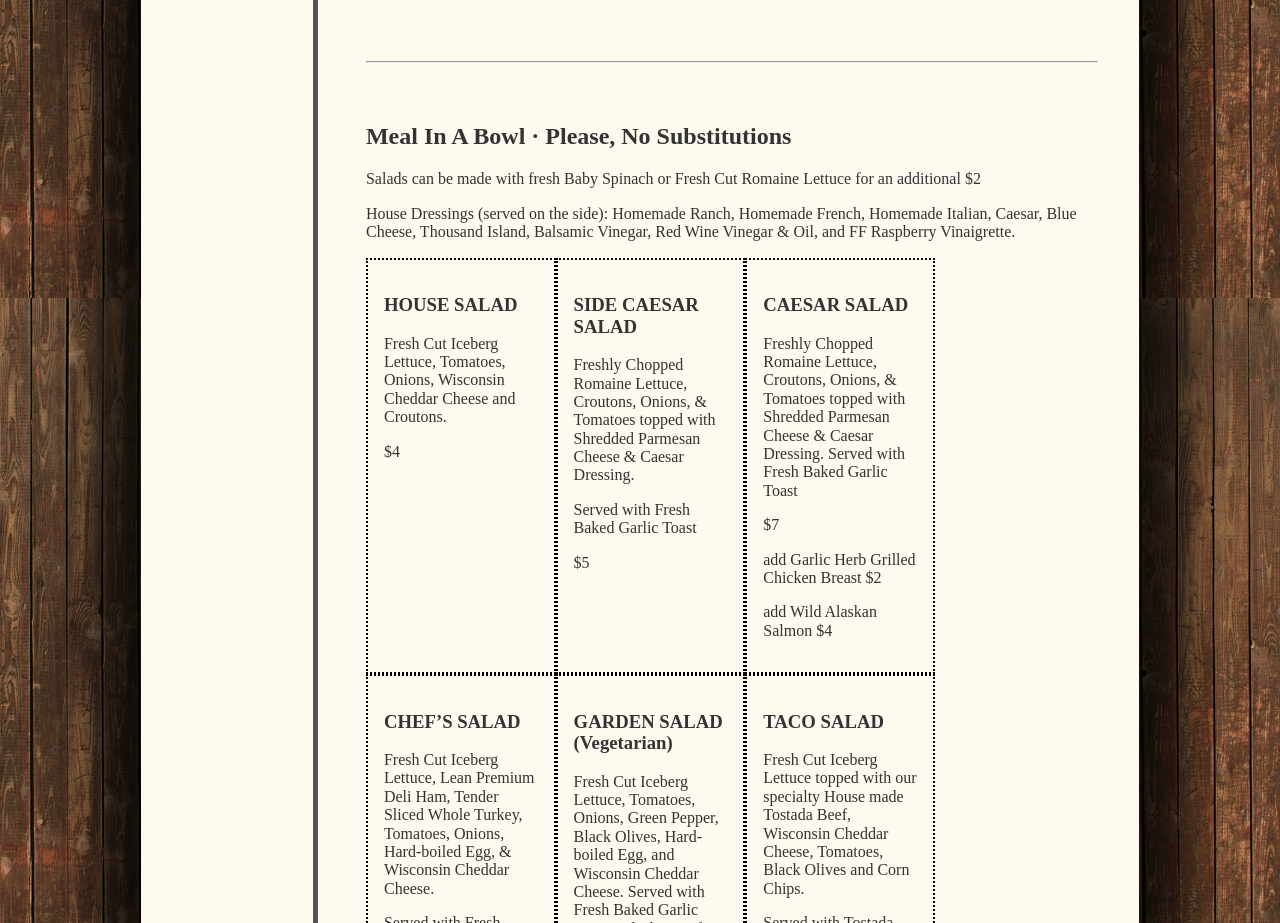
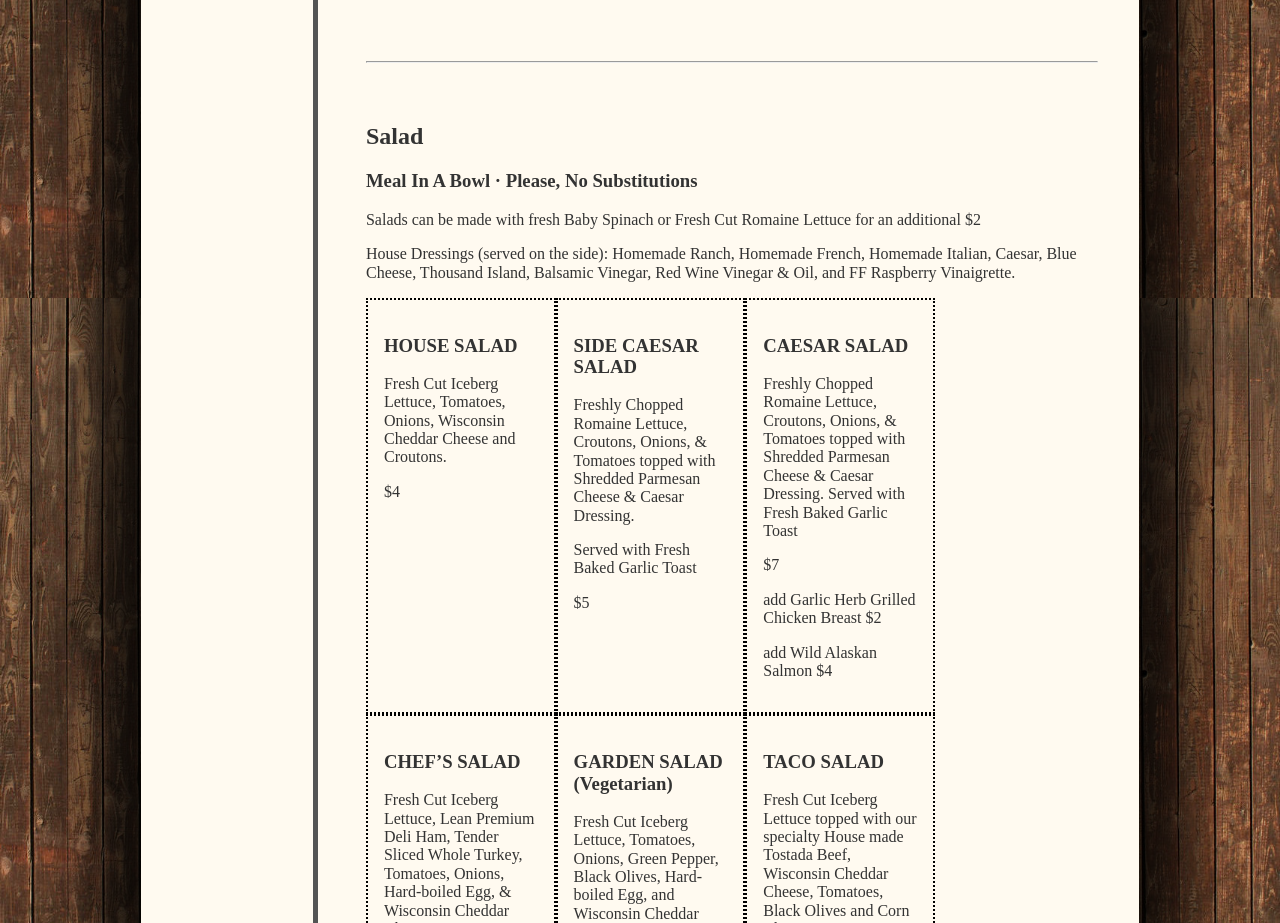
Before and after one commit to Sylverena/ambassdor-redesign, a website built with Parcel: page menu.html in a window 1280 px wide. Shown: the part 4984-5907 px from the top of the page. Built offline with nearby package versions, Linux system fonts and the light colour scheme.

Commit message:
fixed title

```diff
--- a/js/menu-control.js
+++ b/js/menu-control.js
@@ -1,4 +1,5 @@
 $(document).ready(function () {
+$('input').prop('checked', true);
 
   function checkAllBox()
   {
--- a/menu.html
+++ b/menu.html
@@ -287,7 +287,8 @@
         <hr>
       </div>
       <div class="menu-section salad">
-        <h2> Meal In A Bowl &middot; Please, No Substitutions</h2>
+        <h2> Salad</h2>
+        <h3>Meal In A Bowl &middot; Please, No Substitutions</h3>
         <p>Salads can be made with fresh Baby Spinach or Fresh Cut Romaine Lettuce for an additional $2</p>
         <p>House Dressings (served on the side): Homemade Ranch, Homemade French, Homemade Italian, Caesar, Blue Cheese,
           Thousand Island, Balsamic Vinegar, Red Wine Vinegar & Oil, and FF Raspberry Vinaigrette.</p>
```
